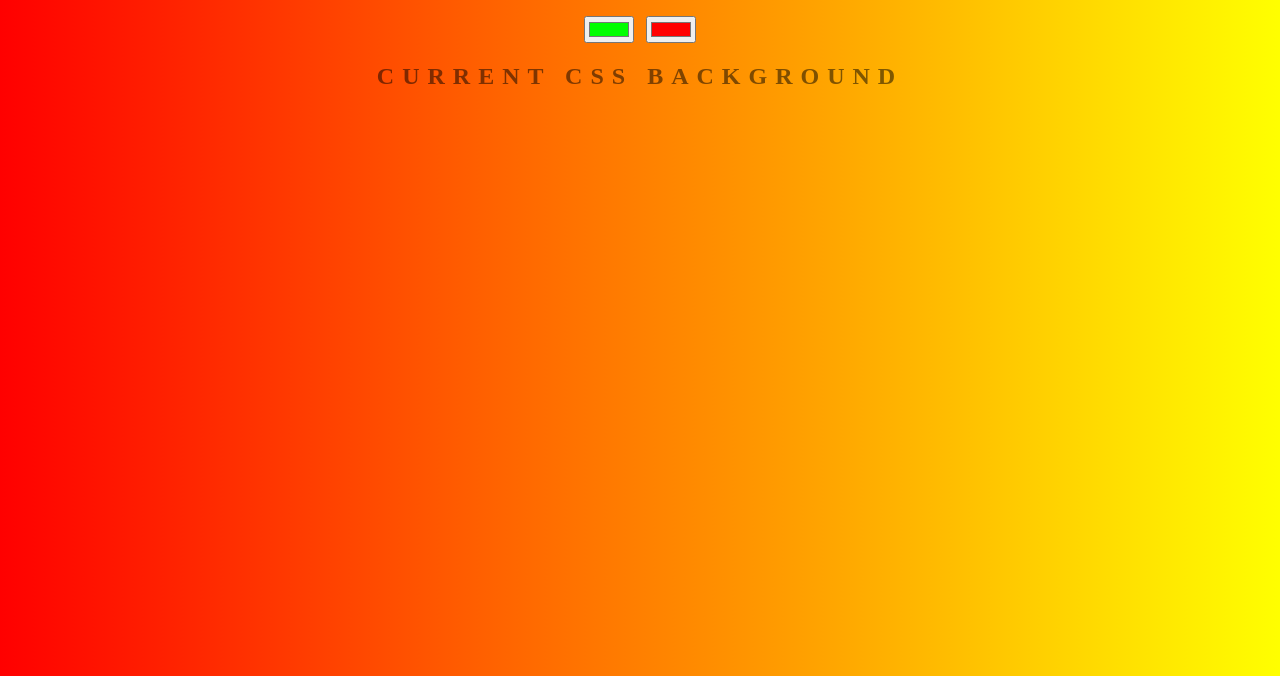
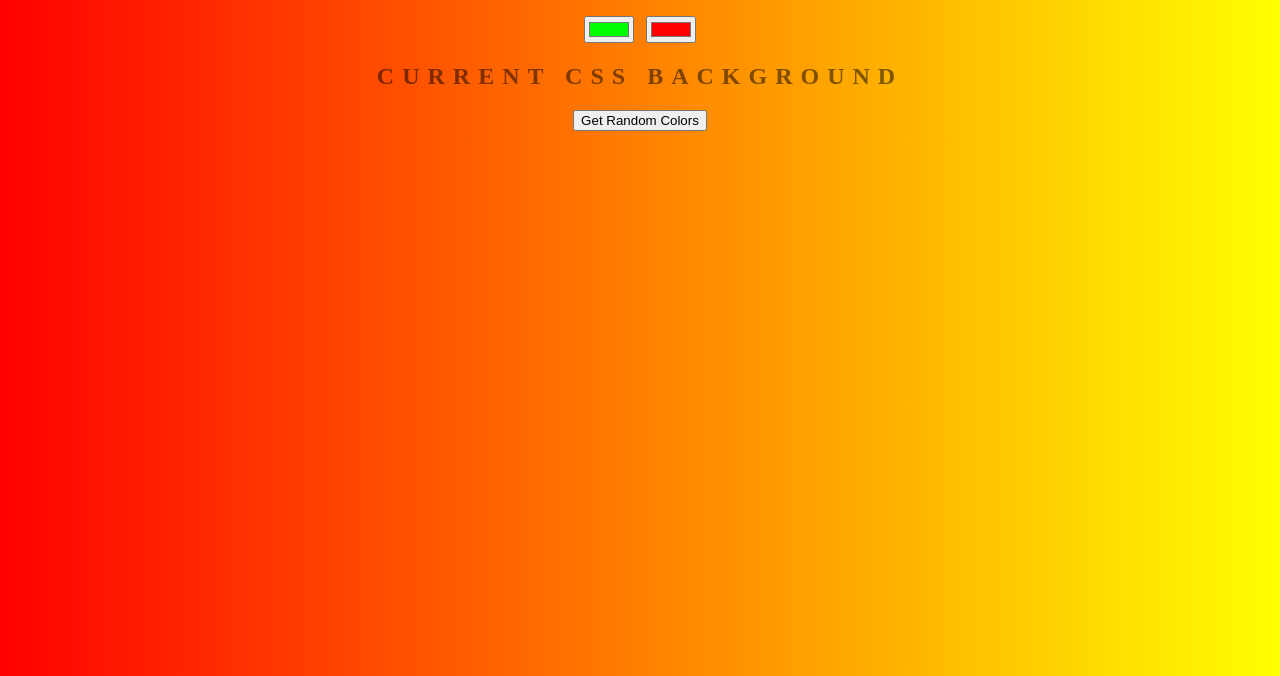
Before and after one commit to RufatGulabli/background-generator, a plain HTML site: page index.html in a window 1280 px wide. Shown: the part 124-800 px from the top of the page. Drawn offline with Linux system fonts and the light colour scheme.

Commit message:
added to ne branch

```diff
--- a/index.html
+++ b/index.html
@@ -10,6 +10,7 @@
 	<input class="color2" type="color" name="color2" value="#ff0000">
 	<h2>Current CSS Background</h2>
 	<h3></h3>
+	<button>Get Random Colors</button>
 	<script type="text/javascript" src="script.js"></script>
 </body>
 </html>
```
